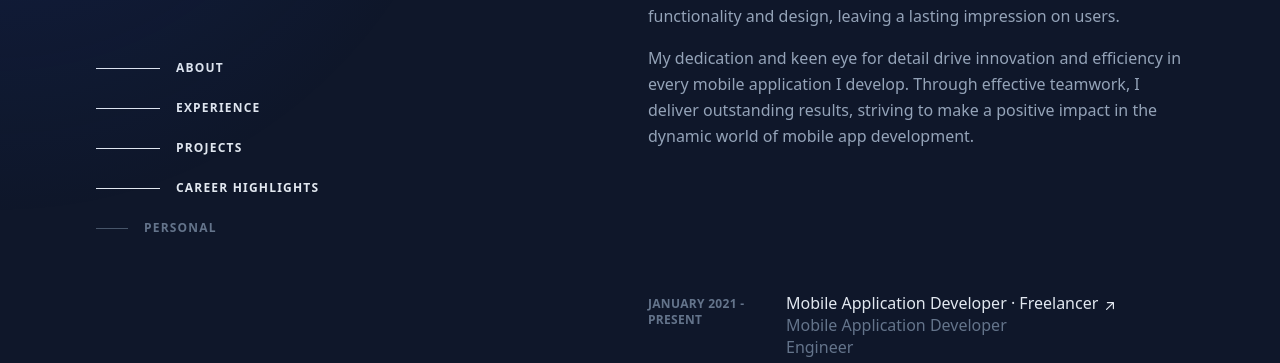
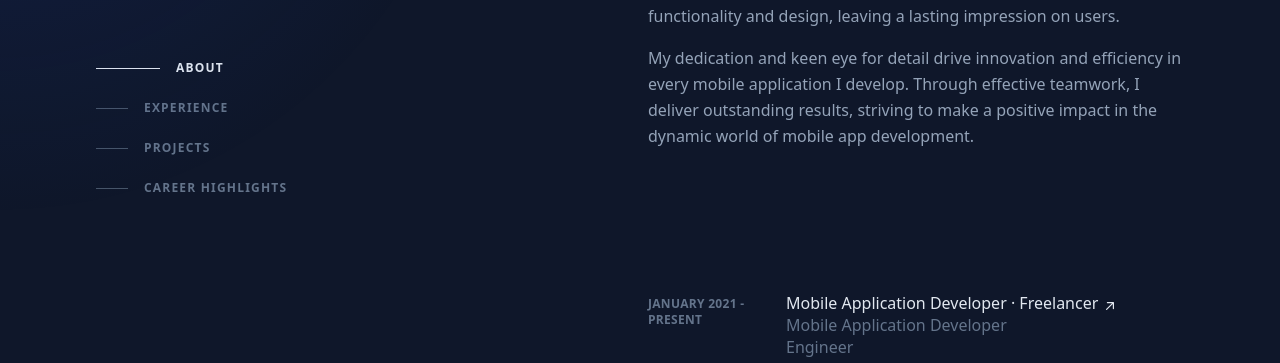
Before and after one commit to supertramp32/portfolio, a plain HTML site: page index.html in a window 1280 px wide. Shown: the part 264-627 px from the top of the page. Drawn offline with nearby package versions, Linux system fonts and the light colour scheme; a web font is replaced by a local one.

Commit message:
js fixed

```diff
--- a/index.html
+++ b/index.html
@@ -86,31 +86,27 @@
                             <nav class="nav lg:block" aria-label="In-page jump links">
                                 <ul class="mt-16 w-max">
                                     <li>
-                                        <a class="list group flex items-center py-3 active" href="#about"><span
+                                        <a data-menuanchor="about" class="list group flex items-center py-3 active" href="#about"><span
                                                 class="nav-indicator mr-4 h-px w-8 bg-slate-600 transition-all group-hover:w-16 group-hover:bg-slate-200 group-focus-visible:w-16 group-focus-visible:bg-slate-200 motion-reduce:transition-none"></span><span
                                                 class="nav-text text-xs font-bold uppercase tracking-widest text-slate-500 group-hover:text-slate-200 group-focus-visible:text-slate-200">About</span></a>
                                     </li>
                                     <li>
-                                        <a class="list group flex items-center py-3" href="#experience"><span
+                                        <a data-menuanchor="experience" class="list group flex items-center py-3" href="#experience"><span
                                                 class="nav-indicator mr-4 h-px w-8 bg-slate-600 transition-all group-hover:w-16 group-hover:bg-slate-200 group-focus-visible:w-16 group-focus-visible:bg-slate-200 motion-reduce:transition-none"></span><span
                                                 class="nav-text text-xs font-bold uppercase tracking-widest text-slate-500 group-hover:text-slate-200 group-focus-visible:text-slate-200">Experience</span></a>
                                     </li>
                                     <li>
-                                        <a class="list group flex items-center py-3" href="#projects"><span
+                                        <a data-menuanchor="projects" class="list group flex items-center py-3" href="#projects"><span
                                                 class="nav-indicator mr-4 h-px w-8 bg-slate-600 transition-all group-hover:w-16 group-hover:bg-slate-200 group-focus-visible:w-16 group-focus-visible:bg-slate-200 motion-reduce:transition-none"></span><span
                                                 class="nav-text text-xs font-bold uppercase tracking-widest text-slate-500 group-hover:text-slate-200 group-focus-visible:text-slate-200">Projects</span></a>
                                     </li>
                                     <li>
-                                        <a class="list group flex items-center py-3" href="#highlights"><span
+                                        <a data-menuanchor="highlights" class="list group flex items-center py-3" href="#highlights"><span
                                                 class="nav-indicator mr-4 h-px w-8 bg-slate-600 transition-all group-hover:w-16 group-hover:bg-slate-200 group-focus-visible:w-16 group-focus-visible:bg-slate-200 motion-reduce:transition-none"></span><span
                                                 class="nav-text text-xs font-bold uppercase tracking-widest text-slate-500 group-hover:text-slate-200 group-focus-visible:text-slate-200">Career Highlights</span></a>
                                     </li>
 
-                                    <li>
-                                        <a class="group flex items-center py-3" href="#personal"><span
-                                                class="nav-indicator mr-4 h-px w-8 bg-slate-600 transition-all group-hover:w-16 group-hover:bg-slate-200 group-focus-visible:w-16 group-focus-visible:bg-slate-200 motion-reduce:transition-none"></span><span
-                                                class="nav-text text-xs font-bold uppercase tracking-widest text-slate-500 group-hover:text-slate-200 group-focus-visible:text-slate-200">Personal</span></a>
-                                    </li>
+
                                 </ul>
                             </nav>
                         </div>
@@ -159,7 +155,7 @@
                         </ul>
                     </header>
                     <main id="content" class="pt-24 lg:w-1/2 lg:py-24">
-                        <section id="about" class=" active mb-16 scroll-mt-16 md:mb-24 lg:mb-36 lg:scroll-mt-24"
+                        <section id="about" class="random active mb-16 scroll-mt-16 md:mb-24 lg:mb-36 lg:scroll-mt-24"
                             aria-label="About me">
                             <div
                                 class="sticky top-0 z-20 -mx-6 mb-4 w-screen bg-slate-900/75 px-6 py-5 backdrop-blur md:-mx-12 md:px-12 lg:sr-only lg:relative lg:top-auto lg:mx-auto lg:w-full lg:px-0 lg:py-0 lg:opacity-0">
@@ -190,7 +186,7 @@
                                 </p>
                             </div>
                         </section>
-                        <section id="experience" class=" mb-16 scroll-mt-16 md:mb-24 lg:mb-36 lg:scroll-mt-24"
+                        <section id="experience" class="random mb-16 scroll-mt-16 md:mb-24 lg:mb-36 lg:scroll-mt-24"
                             aria-label="Work experience">
                             <div
                                 class="sticky top-0 z-20 -mx-6 mb-4 w-screen bg-slate-900/75 px-6 py-5 backdrop-blur md:-mx-12 md:px-12 lg:sr-only lg:relative lg:top-auto lg:mx-auto lg:w-full lg:px-0 lg:py-0 lg:opacity-0">
@@ -578,7 +574,7 @@
                                 </div>
                             </div>
                         </section>
-                        <section id="projects" class=" mb-16 scroll-mt-16 md:mb-24 lg:mb-36 lg:scroll-mt-24"
+                        <section id="projects" class="random mb-16 scroll-mt-16 md:mb-24 lg:mb-36 lg:scroll-mt-24"
                             aria-label="Selected projects">
                             <div
                                 class="sticky top-0 z-20 -mx-6 mb-4 w-screen bg-slate-900/75 px-6 py-5 backdrop-blur md:-mx-12 md:px-12 lg:sr-only lg:relative lg:top-auto lg:mx-auto lg:w-full lg:px-0 lg:py-0 lg:opacity-0">
@@ -813,7 +809,7 @@
                             </div>
                         </section>
 
-                        <section id="highlights" class="list mb-16 scroll-mt-16 md:mb-24 lg:mb-36 lg:scroll-mt-24"
+                        <section id="highlights" class="random list mb-16 scroll-mt-16 md:mb-24 lg:mb-36 lg:scroll-mt-24"
                         aria-label="Selected projects">
                         <div
                             class="sticky top-0 z-20 -mx-6 mb-4 w-screen bg-slate-900/75 px-6 py-5 backdrop-blur md:-mx-12 md:px-12 lg:sr-only lg:relative lg:top-auto lg:mx-auto lg:w-full lg:px-0 lg:py-0 lg:opacity-0">
@@ -966,34 +962,60 @@
     </div>
  <script>
 
+        let sections = document.querySelectorAll('.random');
+        const isPageEnd = window.scrollY + window.innerHeight >= document.scrollingElement.scrollHeight;
+        window.onscroll = () => {
+            sections.forEach((section) => {
+            const { top, bottom } = section.getBoundingClientRect()
+            const inViewport = top <= 140 && bottom >= 140
+            const id = section.getAttribute('id')
+
+            if (inViewport) {
+                document.querySelector(`[data-menuanchor="${id}"]`).classList.add('active')
+            } else {
+                document.querySelector(`[data-menuanchor="${id}"]`).classList.remove('active')
+            }
+        })
+
+        if (isPageEnd) {
+            const id = sections[sections.length - 1].getAttribute('id')
+            document.querySelector(`[data-menuanchor="${id}"]`).classList.add('active')
+        }
+        }
 
 
-let section = document.querySelectorAll('section');
-        let lists = document.querySelectorAll('list');
-        function activeLink(li) {
-            lists.forEach((item) => item.classList.remove('active'));
-            li.classList.add('active');
-        }
 
-        lists.forEach((item) =>
-            item.addEventListener('click', function(){
-                activeLink(this);
-            }));
 
-        window.onscroll = () => {
-            section.forEach(sec => {
-                let top = window.scrollY;
-                let offset = sec.offsetTop;
-                let height = sec.offsetHeight;
-                let id = sec.getAttribute('id');
 
-                if (top >= offset && top < offset + height) {
-                    const target = document.querySelector(`[href='#${id}']`).parentElement;
-                    activeLink(target);
+        // let sections = document.querySelectorAll('.random');
+        // let lists = document.querySelectorAll('data-menuanchor');
+        // function activeLink(sec) {
+        //     lists.forEach((item) => {
+        //         console.log("hello"+sec)
+        //         item.classList.remove('active')
+        //     })
+        //     sec.classList.add('active');
+        // }
 
-                }
-            })
-        }
+        // lists.forEach((item) =>
+        //     item.addEventListener('click', function(){
+        //         activeLink(this);
+        //     }));
+
+        // window.onscroll = () => {
+        //     sections.forEach(sec => {
+        //         let top = window.scrollY;
+        //         let offset = sec.offsetTop;
+        //         let height = sec.offsetHeight;
+        //         let id = sec.getAttribute('id');
+
+        //         if (top >= offset && top < offset + height) {
+        //             const target = document.querySelector(`[href='#${id}']`).parentElement;
+        //             activeLink(target);
+
+        //         }
+        //     })
+        // }
 
 //     $(document).ready(function() {
 //     $(document).on("scroll", onScroll);
```
